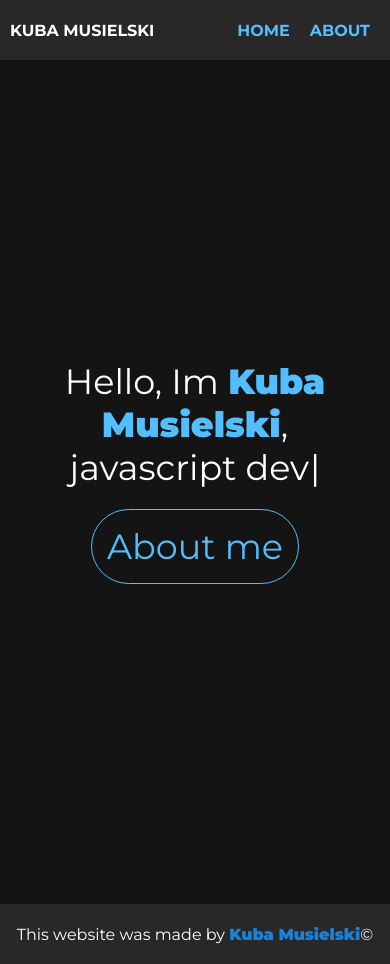
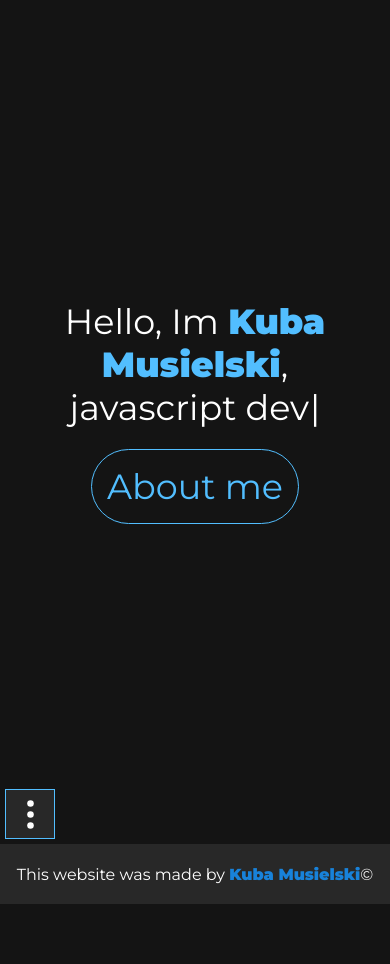
Before and after one commit to KubaZary1/portfolio, a Next.js app: page / in a window 390 px wide. After the commit the page ends 904 px from the top, so only its background shows below. Built offline with nearby package versions, Linux system fonts and the light colour scheme.

Commit message:
responsive design for navbar

```diff
--- a/components/Navbar.module.css
+++ b/components/Navbar.module.css
@@ -26,3 +26,51 @@
   -ms-user-select: none;
   user-select: none;
 }
+.mobileNavbarButton {
+  display: none;
+  height: 50px;
+  width: 50px;
+  font-size: 35px;
+  cursor: pointer;
+}
+@media only screen and (max-width: 600px) {
+  .logo {
+    font-size: 30px;
+  }
+  .mobileNavbarButton {
+    display: flex;
+    justify-content: center;
+    align-items: center;
+    background-color: var(--navbar-background);
+    border: none;
+    position: fixed;
+    bottom: 5px;
+    left: 5px;
+    z-index: 2;
+    color: var(--text-color);
+    border: 1px solid var(--anchor-text-color);
+  }
+  .navbar {
+    text-align: center;
+    z-index: 1;
+    position: fixed;
+    bottom: 0;
+    top: 0;
+    right: -1000px;
+    height: 100vh;
+    display: flex;
+    flex-direction: column;
+    justify-content: center;
+    align-items: center;
+  }
+  .links {
+    display: flex;
+    flex-direction: column;
+  }
+  .navbarEnabled {
+    position: fixed;
+    right: 0;
+    top: 0;
+    bottom: 0;
+  }
+}
--- a/components/Navbar.tsx
+++ b/components/Navbar.tsx
@@ -1,19 +1,27 @@
+"use client";
+
+import {IoEllipsisVertical} from "react-icons/io5"
 import Link from "next/link";
 import styles from "./Navbar.module.css"
+import { useState } from "react";
 
 export default function Navbar() {
+  const [navbarMobileState, setNavbarMobileState] = useState(false)
   const navbarLinks = [
     {path: '/', name: "home"},
     {path: '/about', name: "about"},
   ]
   return (
-    <nav className={styles.navbar}>
+    <>
+    <nav className={navbarMobileState ? `${styles.navbar} ${styles.navbarEnabled}` : styles.navbar}>
       <div><div className={styles.logo}>KUBA MUSIELSKI</div></div>
-      <div>
+      <div className={styles.links}>
         {navbarLinks.map((element, index)=> {
-          return (<Link href={element.path} key={index}>{element.name.toUpperCase()}</Link>)
+          return (<Link onClick={() => setNavbarMobileState(false)} href={element.path} key={index}>{element.name.toUpperCase()}</Link>)
         })}
       </div>
     </nav>
+    <button type="button" className={styles.mobileNavbarButton} onClick={() => setNavbarMobileState(prev => !prev)} title="toggle navbar"><IoEllipsisVertical /></button>
+    </>
   )
 };
--- a/package.json
+++ b/package.json
@@ -17,6 +17,7 @@
     "next": "13.4.1",
     "react": "18.2.0",
     "react-dom": "18.2.0",
+    "react-icons": "^4.8.0",
     "typescript": "5.0.4",
     "typewriter-effect": "^2.19.0"
   }
```
Also changed, not shown: 1 other file (tests, documents, lock files or other folders).
